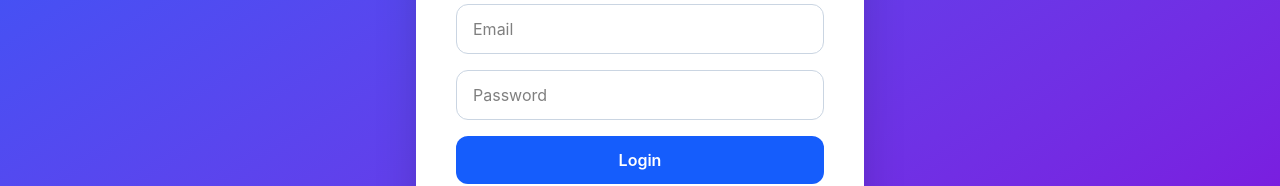
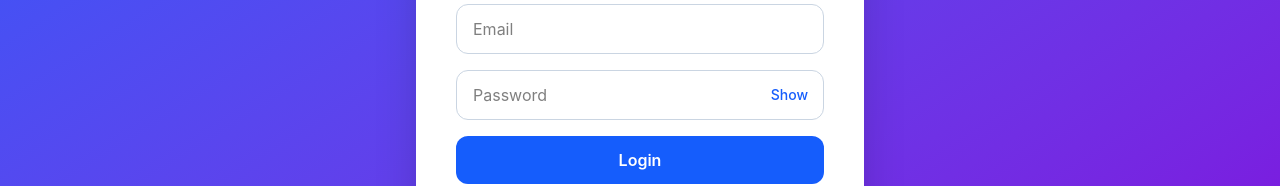
Before and after one commit to anupamlohar22/smart-expense-tracker, a React (Vite) app in the folder frontend/: page / in a window 1280 px wide. Shown: the part 372-558 px from the top of the page. Built offline with nearby package versions, Linux system fonts and the light colour scheme.

Commit message:
Add show hide password feature

```diff
--- a/frontend/src/pages/Login.tsx
+++ b/frontend/src/pages/Login.tsx
@@ -1,7 +1,6 @@
-import { toast } from "react-toastify";
-
 import { useState } from "react";
 import axios from "axios";
+import { toast } from "react-toastify";
 import { FaWallet } from "react-icons/fa";
 
 type LoginProps = {
@@ -15,6 +14,7 @@ function Login({
 }: LoginProps) {
   const [email, setEmail] = useState("");
   const [password, setPassword] = useState("");
+  const [showPassword, setShowPassword] = useState(false);
 
   const handleLogin = async () => {
     try {
@@ -46,7 +46,6 @@ function Login({
   return (
     <div className="min-h-screen bg-gradient-to-br from-blue-600 to-purple-700 flex items-center justify-center p-6">
       <div className="bg-white rounded-3xl shadow-2xl p-10 w-full max-w-md">
-
         <div className="flex flex-col items-center mb-8">
           <div className="bg-blue-600 p-4 rounded-2xl text-white mb-4">
             <FaWallet size={32} />
@@ -62,7 +61,6 @@ function Login({
         </div>
 
         <div className="space-y-4">
-
           <input
             type="email"
             placeholder="Email"
@@ -71,13 +69,23 @@ function Login({
             onChange={(e) => setEmail(e.target.value)}
           />
 
+          <div className="relative">
             <input
-            type="password"
+              type={showPassword ? "text" : "password"}
               placeholder="Password"
-            className="w-full border border-slate-300 rounded-xl px-4 py-3 focus:outline-none focus:ring-2 focus:ring-blue-500"
+              className="w-full border border-slate-300 rounded-xl px-4 py-3 pr-20 focus:outline-none focus:ring-2 focus:ring-blue-500"
               value={password}
               onChange={(e) => setPassword(e.target.value)}
             />
+
+            <button
+              type="button"
+              onClick={() => setShowPassword(!showPassword)}
+              className="absolute right-4 top-1/2 -translate-y-1/2 text-sm text-blue-600 font-medium"
+            >
+              {showPassword ? "Hide" : "Show"}
+            </button>
+          </div>
 
           <button
             onClick={handleLogin}
@@ -96,7 +104,6 @@ function Login({
             Sign Up
           </button>
         </p>
-
       </div>
     </div>
   );
```
Lines whose indentation alone changed are shown as unchanged.
